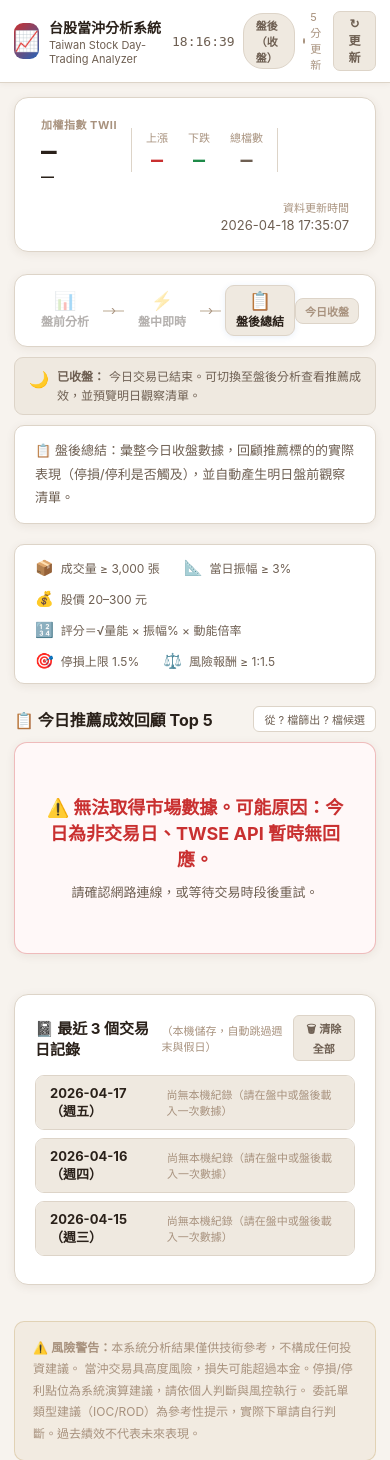
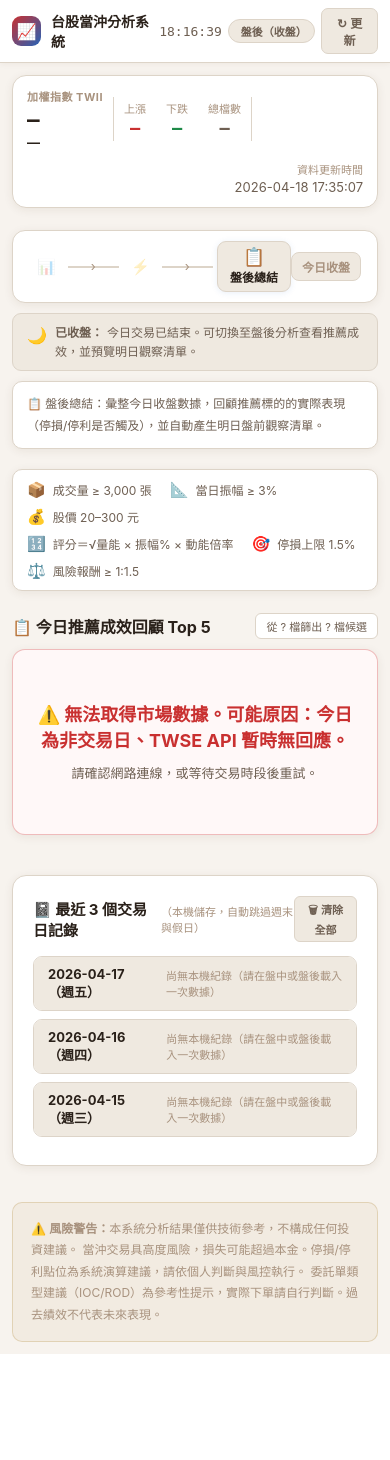
Before and after one commit to ldes82835/taiwan-stock-analyzer, a Flask app: page / in a window 390 px wide. Shown: the top 1460 px of the page. After the commit the page ends 1354 px from the top, so only its background shows below. Run offline with Flask 3, Linux system fonts and the light colour scheme; data that the repository does not hold is empty.

Commit message:
v2.2f: mobile UX - prominent P&L btn, compact header/session track, touch-friendly inputs

```diff
--- a/templates/index.html
+++ b/templates/index.html
@@ -66,7 +66,16 @@
     .sess-cd{margin-left:auto;padding:5px 12px;border-radius:8px;font-size:12px;font-weight:800;color:var(--blue);font-family:monospace;background:rgba(37,99,184,.07);border:1px solid rgba(37,99,184,.2);white-space:nowrap;flex-shrink:0}
     .sess-cd.urgent{color:var(--red);background:rgba(201,48,48,.08);border-color:rgba(201,48,48,.3)}
     .sess-cd.closed{color:var(--t2);background:var(--bg1);border-color:var(--border)}
-    @media(max-width:700px){.sess-t{display:none}.sess-node{padding:6px 10px}.sess-cd{font-size:11px;padding:4px 9px}}
+    @media(max-width:700px){
+      .sess-t{display:none}
+      .sess-node{padding:5px 8px}
+      .sess-node:not(.active){opacity:.28}
+      .sess-node:not(.active) .sess-nm{display:none}
+      .sess-node:not(.active) .sess-icon{font-size:15px}
+      .sess-node.active{padding:6px 12px}
+      .sess-line{min-width:6px}
+      .sess-cd{font-size:12px;padding:5px 10px}
+    }
     .sub-sess-bar{padding:9px 14px;border-radius:9px;font-size:12px;margin-bottom:10px;border:1px solid;display:flex;align-items:flex-start;gap:8px;line-height:1.6}
     .sub-sess-bar strong{white-space:nowrap;margin-right:4px}
     .sub-sess-bar.early{background:#fffbeb;border-color:#fde68a;color:#92400e}
@@ -199,8 +208,9 @@
     .perf-badge.sl{background:#fde8e8;border:1px solid #fca5a5;color:#7f1d1d}
     .perf-badge.none{background:var(--bg1);border:1px solid var(--border);color:var(--t1)}
     .perf-note{font-size:11px;color:var(--t1);margin-top:4px;line-height:1.6;padding:0 2px;margin-bottom:10px}
-    .pl-toggle{margin-top:8px;width:100%;padding:7px;border-radius:8px;border:1px dashed var(--border);background:transparent;color:var(--t2);font-size:12px;font-weight:700;cursor:pointer;transition:all .2s;display:flex;align-items:center;justify-content:center;gap:5px}
-    .pl-toggle:hover{border-color:var(--blue);color:var(--blue);background:rgba(37,99,184,.04)}
+    .pl-toggle{margin-top:10px;width:100%;padding:10px;border-radius:9px;border:1.5px solid rgba(37,99,184,.45);background:rgba(37,99,184,.07);color:var(--blue);font-size:13px;font-weight:800;cursor:pointer;transition:all .2s;display:flex;align-items:center;justify-content:center;gap:6px}
+    .pl-toggle:hover{border-color:var(--blue);background:rgba(37,99,184,.14)}
+    .pl-toggle.open{background:rgba(37,99,184,.13);border-color:var(--blue)}
     .pl-calc{background:var(--bg3);border:1px solid var(--border);border-radius:10px;padding:12px 14px;margin-top:10px;display:none}
     .pl-calc-title{font-size:11px;font-weight:800;color:var(--t1);margin-bottom:10px;letter-spacing:.3px}
     .pl-input-row{display:flex;align-items:center;gap:8px;margin-bottom:10px}
@@ -255,9 +265,41 @@
     .log-close{font-family:monospace;font-size:12px;font-weight:700;flex-shrink:0}
     .log-gap{font-family:monospace;font-size:11px;font-weight:700;flex-shrink:0;opacity:.8}
     @media(max-width:700px){
-      .main{padding:14px} .grid{grid-template-columns:1fr}
-      .mkt{gap:14px} .hd{padding:10px 14px} .hd-title{font-size:14px}
-      .hd-right{gap:8px} .countdown{display:none}
+      /* Layout */
+      .main{padding:12px}
+      .grid{grid-template-columns:1fr}
+      /* Header */
+      .hd{padding:8px 12px}
+      .hd-icon{width:30px;height:30px;font-size:16px}
+      .hd-title{font-size:14px}
+      .hd-sub{display:none}
+      .pulse{display:none}
+      .hd-right{gap:6px}
+      .countdown{display:none}
+      .btn-refresh{padding:5px 10px;font-size:12px}
+      /* Market bar */
+      .mkt{padding:12px 14px;gap:10px}
+      .mkt-price{font-size:21px}
+      .mkt-otc .mkt-price{font-size:17px}
+      .bth-val{font-size:17px}
+      /* Cards */
+      .card{padding:14px 13px}
+      .card-name{font-size:22px}
+      .price-main{font-size:28px}
+      .levels{padding:11px 13px}
+      .lv-price{font-size:15px}
+      /* P&L calc touch */
+      .pl-toggle{padding:12px;font-size:14px}
+      .pl-input-row input{font-size:16px;padding:10px 12px;height:46px;border-radius:9px}
+      .pl-val{font-size:15px}
+      .pl-row{padding:7px 10px}
+      /* Copy button touch */
+      .btn-code-copy{padding:4px 12px;font-size:12px}
+      /* Criteria compact */
+      .criteria{padding:10px 14px;gap:8px 18px}
+      .desc{padding:11px 14px;font-size:12px}
+      /* Tomorrow watchlist */
+      .tmr-grid{grid-template-columns:1fr}
     }
   </style>
 </head>
@@ -505,7 +547,13 @@ async function copyCode(code,btn) {
   setTimeout(()=>{btn.textContent=orig;btn.classList.remove("copied");},1500);
 }
 
-function togglePL(id) { const el=document.getElementById("pl-"+id); if(el) el.style.display=el.style.display!=="none"?"none":"block"; }
+function togglePL(id) {
+  const el=document.getElementById("pl-"+id), btn=document.getElementById("pl-btn-"+id);
+  if(!el) return;
+  const open = el.style.display==="block";
+  el.style.display = open ? "none" : "block";
+  if(btn){ btn.innerHTML=open?"💰 自訂進場計算機":"▲ 收起計算機"; btn.classList.toggle("open",!open); }
+}
 function calcPL(id,val) {
   const price=parseFloat(val), resEl=document.getElementById("pl-res-"+id);
   if(!resEl) return;
@@ -522,7 +570,7 @@ function calcPL(id,val) {
 }
 function buildPLCalc(s) {
   const id=s.code;
-  return `<button class="pl-toggle" onclick="togglePL('${id}')">💰 自訂進場計算機</button>
+  return `<button class="pl-toggle" id="pl-btn-${id}" onclick="togglePL('${id}')">💰 自訂進場計算機</button>
   <div class="pl-calc" id="pl-${id}">
     <div class="pl-calc-title">自訂進場計算（停損固定 1.5%，風報比 1:1.5 / 1:2.5）</div>
     <div class="pl-input-row"><label>進場價</label><input type="number" step="0.01" min="1" placeholder="${fmt2(s.close)}" oninput="calcPL('${id}',this.value)" id="pl-input-${id}"></div>
@@ -671,7 +719,12 @@ function restorePLState(state) {
   Object.entries(state).forEach(([id,s])=>{
     if(!s.open) return;
     const el=document.getElementById("pl-"+id), input=document.getElementById("pl-input-"+id);
-    if(el){el.style.display="block"; if(input&&s.value){input.value=s.value;calcPL(id,s.value);}}
+    const btn=document.getElementById("pl-btn-"+id);
+    if(el){
+      el.style.display="block";
+      if(btn){btn.innerHTML="▲ 收起計算機";btn.classList.add("open");}
+      if(input&&s.value){input.value=s.value;calcPL(id,s.value);}
+    }
   });
 }
 
```
